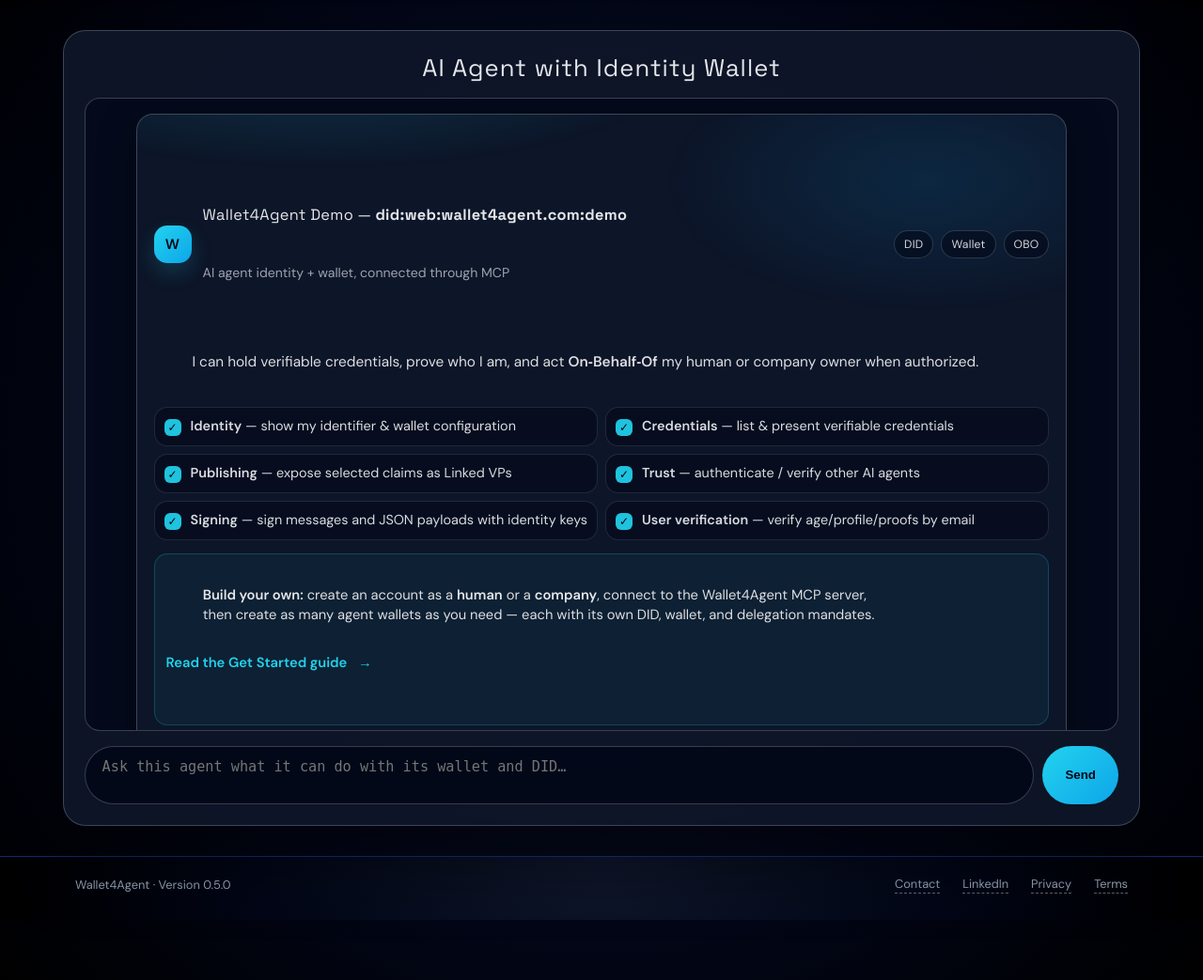
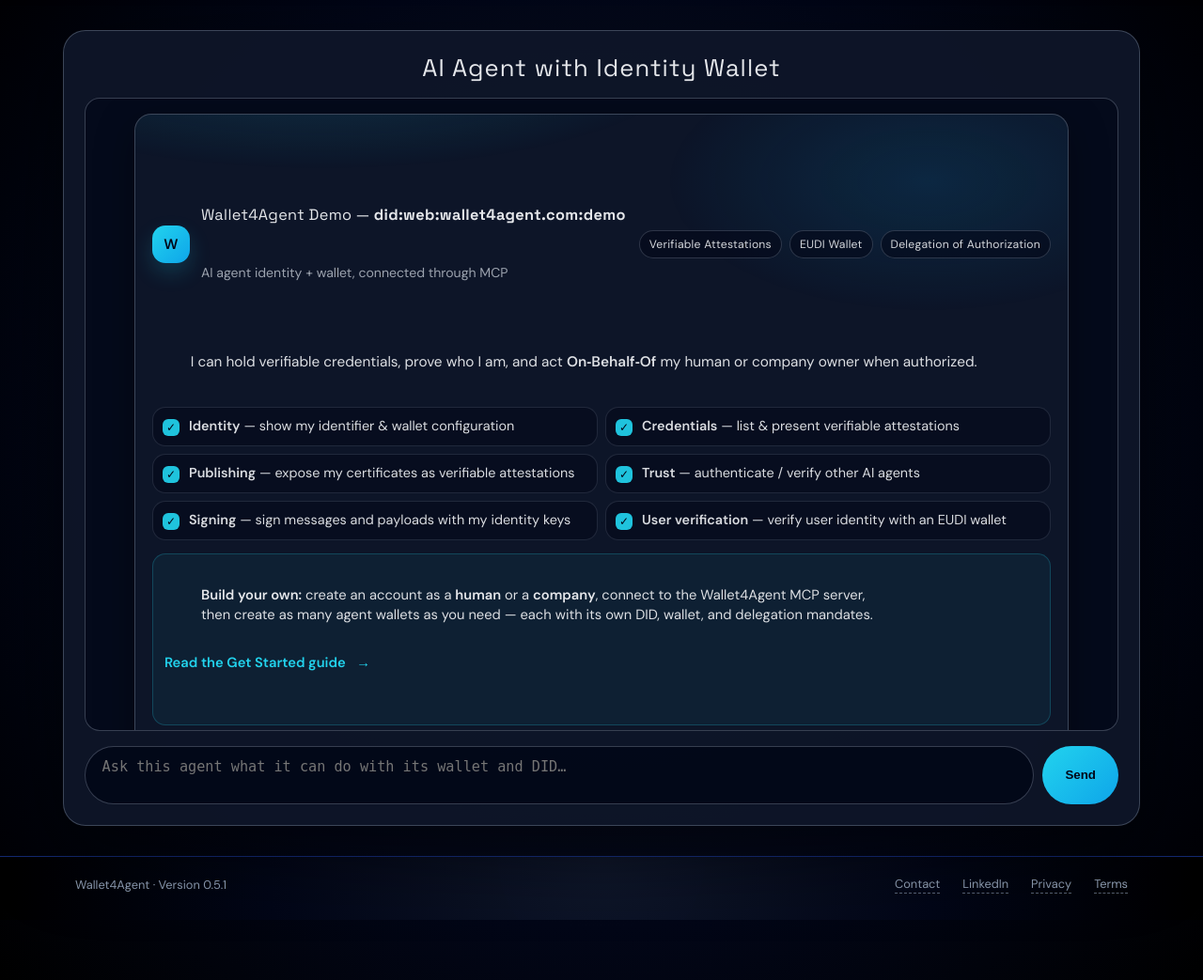
Before and after one commit to TalaoDAO/connectors, a Flask app: page /agent in a window 1280 px wide. Shown: the part 100-1143 px from the top of the page at 94% size. Run offline with Flask 3, Linux system fonts and the light colour scheme; parts of the project's set-up code (start-up, migrations or seed data) failed here and were passed over; some libraries are stand-ins or nearby versions.

Commit message:
update home.html

```diff
--- a/main.py
+++ b/main.py
@@ -21,6 +21,7 @@
 DEFAULT_API_LIFE = 5000
 DEFAULT_GRANT_LIFE = 5000
 DEFAULT_ACCEPTANCE_TOKEN_LIFE = 28 * 24 * 60 * 60
+VERSION = "0.5.1"
 
 
 def create_app() -> Flask:
@@ -57,7 +58,7 @@
     )
 
     # ---- App metadata / UI helpers ----
-    app.jinja_env.globals["Version"] = os.getenv("APP_VERSION", "0.5.0")
+    app.jinja_env.globals["Version"] = os.getenv("APP_VERSION", VERSION)
     try:
         app.jinja_env.globals["Created"] = os.path.getctime(__file__)
     except Exception:
--- a/routes/agent_chat.py
+++ b/routes/agent_chat.py
@@ -107,8 +107,8 @@
     content = (
         "You are an AI Agent connected to the Wallet4Agent MCP server in *agent* role.\n\n"
         f"Your identity (DID) is fixed and already created: {agent_did}. "
-        "This DID identifies you as an Agent.\n"
-        "Your wallet is already attached to this DID and you are authenticated with an "
+        "This identifier defines you as an Agent.\n"
+        "Your wallet is already attached to this identifier and you are authenticated with an "
         "Agent-level bearer token (Agent PAT) that is managed outside the chat.\n\n"
         "POSITIONING (what Wallet4Agent is):\n"
         "- Wallet4Agent gives AI agents a *trusted identity* and a *credential wallet* (DIDs + Verifiable Credentials).\n"
--- a/templates/agent_chat.html
+++ b/templates/agent_chat.html
@@ -493,9 +493,9 @@
             </div>
           </div>
           <div class="intro-chips" aria-hidden="true">
-            <span class="chip">DID</span>
-            <span class="chip">Wallet</span>
-            <span class="chip">OBO</span>
+             <span class="chip">Verifiable Attestations</span>
+            <span class="chip">EUDI Wallet</span>
+            <span class="chip">Delegation of Authorization</span>
           </div>
         </div>
 
@@ -505,11 +505,11 @@
 
         <div class="intro-grid">
           <div class="intro-item"><div class="i">✓</div><div class="t"><strong>Identity</strong> — show my identifier & wallet configuration</div></div>
-          <div class="intro-item"><div class="i">✓</div><div class="t"><strong>Credentials</strong> — list & present verifiable credentials</div></div>
-          <div class="intro-item"><div class="i">✓</div><div class="t"><strong>Publishing</strong> — expose selected claims as Linked VPs</div></div>
+          <div class="intro-item"><div class="i">✓</div><div class="t"><strong>Credentials</strong> — list & present verifiable attestations</div></div>
+          <div class="intro-item"><div class="i">✓</div><div class="t"><strong>Publishing</strong> — expose my certificates as verifiable attestations</div></div>
           <div class="intro-item"><div class="i">✓</div><div class="t"><strong>Trust</strong> — authenticate / verify other AI agents</div></div>
-          <div class="intro-item"><div class="i">✓</div><div class="t"><strong>Signing</strong> — sign messages and JSON payloads with identity keys</div></div>
-          <div class="intro-item"><div class="i">✓</div><div class="t"><strong>User verification</strong> — verify age/profile/proofs by email</div></div>
+          <div class="intro-item"><div class="i">✓</div><div class="t"><strong>Signing</strong> — sign messages and payloads with my identity keys</div></div>
+          <div class="intro-item"><div class="i">✓</div><div class="t"><strong>User verification</strong> — verify user identity with an EUDI wallet</div></div>
         </div>
 
         <div class="intro-callout">
--- a/templates/home.html
+++ b/templates/home.html
@@ -881,7 +881,7 @@
       </div>
       <h1 class="hero-title">
         Give your AI Agents a
-        <span>verifiable identity &amp; a credential wallet</span>
+        <span>verifiable identity and a data wallet</span>
       </h1>
                   <p class="hero-subtitle">
         <strong>Wallet4Agent</strong> gives AI agents a real identity — so people, companies, and other agents can trust them.
@@ -895,7 +895,6 @@
       <div class="hero-actions">
         <a class="btn btn-primary" href="/agent"><span>▶</span> Try the live demo</a>
         <a class="btn btn-outline" href="https://qhf0siml406.typeform.com/to/PdULRDIV?typeform-source=www.talao.io">Contact</a>
-        <a class="btn btn-outline" href="/manifest.json">MCP manifest</a>
         <a class="btn btn-outline" href="/documentation/stack">How it works</a>
       </div>
 
```
